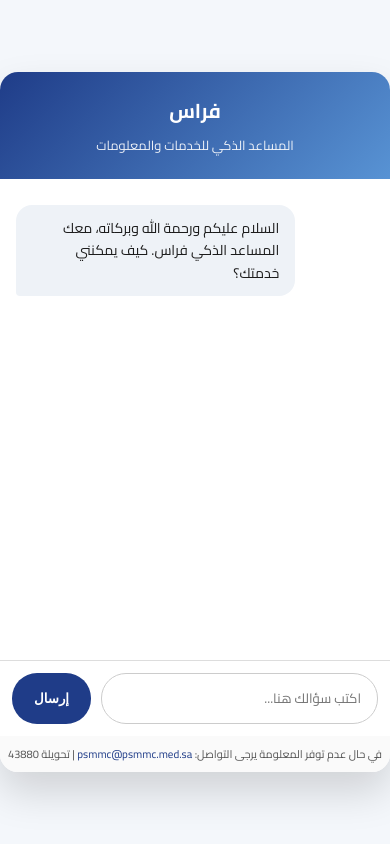
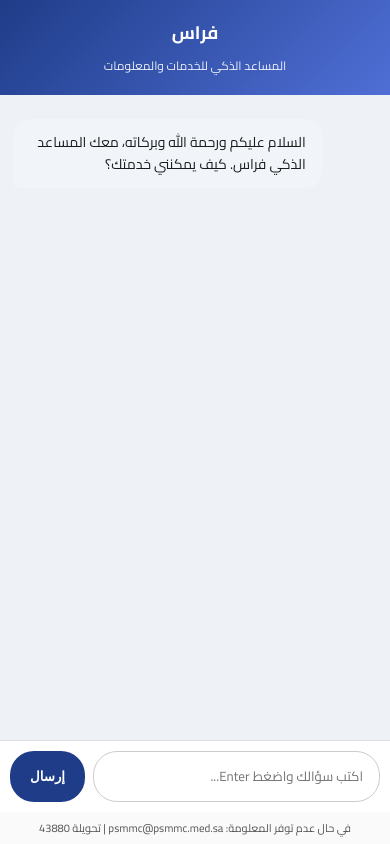
Before and after one commit to ss2009w-lang/chat-assistant, a Python web app: template templates/chat.html in a window 390 px wide. Run offline with Jinja, Linux system fonts and the light colour scheme; the template is opened without the code that fills it, so the values that code supplies are empty.

Commit message:
responsive full-screen mobile and desktop chat ui with enter send

```diff
--- a/static/chat.js
+++ b/static/chat.js
@@ -1,5 +1,8 @@
 window.onload=function(){
   add('bot','السلام عليكم ورحمة الله وبركاته، معك المساعد الذكي فراس. كيف يمكنني خدمتك؟')
+  document.getElementById('input').addEventListener('keydown',function(e){
+    if(e.key==='Enter'){send()}
+  })
 }
 
 function send(){
--- a/templates/chat.html
+++ b/templates/chat.html
@@ -2,59 +2,52 @@
 <html lang='ar' dir='rtl'>
 <head>
 <meta charset='UTF-8'>
+<meta name='viewport' content='width=device-width, initial-scale=1.0'>
 <title>فراس | المساعد الذكي</title>
 <link href='https://fonts.googleapis.com/css2?family=Cairo:wght@400;600;700&display=swap' rel='stylesheet'>
 <style>
 :root{
   --primary:#1f3c88;
-  --secondary:#5893d4;
-  --bg:#f4f7fb;
+  --secondary:#4f6fd6;
+  --bg:#eef2f7;
   --card:#ffffff;
-  --bot:#eef2f7;
+  --bot:#f1f4f9;
   --user:#1f3c88;
   --text:#1c1c1c;
 }
 *{box-sizing:border-box}
-body{
+html,body{
+  height:100%;
   margin:0;
   font-family:'Cairo',sans-serif;
-  background:var(--bg);
-  height:100vh;
+  background:var(--bg)
+}
+.app{
+  height:100%;
   display:flex;
-  justify-content:center;
-  align-items:center
-}
-.chat-box{
-  width:420px;
-  height:700px;
-  background:var(--card);
-  border-radius:18px;
-  box-shadow:0 20px 40px rgba(0,0,0,.15);
-  display:flex;
-  flex-direction:column;
-  overflow:hidden
+  flex-direction:column
 }
 .header{
   background:linear-gradient(135deg,var(--primary),var(--secondary));
   color:#fff;
-  padding:20px;
+  padding:16px;
   text-align:center
 }
 .header h1{
   margin:0;
-  font-size:20px
+  font-size:18px
 }
 .header span{
-  font-size:13px;
+  font-size:12px;
   opacity:.9
 }
 .messages{
   flex:1;
-  padding:16px;
+  padding:14px;
   overflow-y:auto
 }
 .msg{
-  max-width:78%;
+  max-width:85%;
   padding:12px 16px;
   margin:10px 0;
   border-radius:16px;
@@ -75,27 +68,28 @@ body{
 }
 .typing{
   font-size:12px;
-  color:#888;
-  margin-right:10px
+  color:#777;
+  margin:6px
 }
 .input-area{
   display:flex;
-  padding:12px;
-  border-top:1px solid #ddd
+  padding:10px;
+  border-top:1px solid #ddd;
+  background:#fff
 }
 .input-area input{
   flex:1;
   padding:12px 16px;
-  border-radius:25px;
+  border-radius:24px;
   border:1px solid #ccc;
   font-family:'Cairo',sans-serif;
   outline:none
 }
 .input-area button{
-  margin-right:10px;
-  padding:0 22px;
+  margin-right:8px;
+  padding:0 20px;
   border:none;
-  border-radius:25px;
+  border-radius:24px;
   background:var(--primary);
   color:#fff;
   font-weight:600;
@@ -104,19 +98,19 @@ body{
 .footer{
   font-size:11px;
   text-align:center;
-  padding:8px;
+  padding:6px;
   background:#fafafa;
   color:#555
 }
-.footer a{
-  color:var(--primary);
-  text-decoration:none
+@media (min-width: 768px){
+  .messages{padding:20px}
+  .msg{font-size:15px}
 }
 </style>
 </head>
 <body>
 
-<div class='chat-box'>
+<div class='app'>
   <div class='header'>
     <h1>فراس</h1>
     <span>المساعد الذكي للخدمات والمعلومات</span>
@@ -127,14 +121,13 @@ body{
   <div class='typing' id='typing' style='display:none'>فراس يكتب...</div>
 
   <div class='input-area'>
-    <input id='input' placeholder='اكتب سؤالك هنا...' />
+    <input id='input' placeholder='اكتب سؤالك واضغط Enter...' />
     <button onclick='send()'>إرسال</button>
   </div>
 
   <div class='footer'>
-    في حال عدم توفر المعلومة يرجى التواصل:
-    <a href='mailto:psmmc@psmmc.med.sa'>psmmc@psmmc.med.sa</a>
-    | تحويلة 43880
+    في حال عدم توفر المعلومة:
+    psmmc@psmmc.med.sa | تحويلة 43880
   </div>
 </div>
 
```
